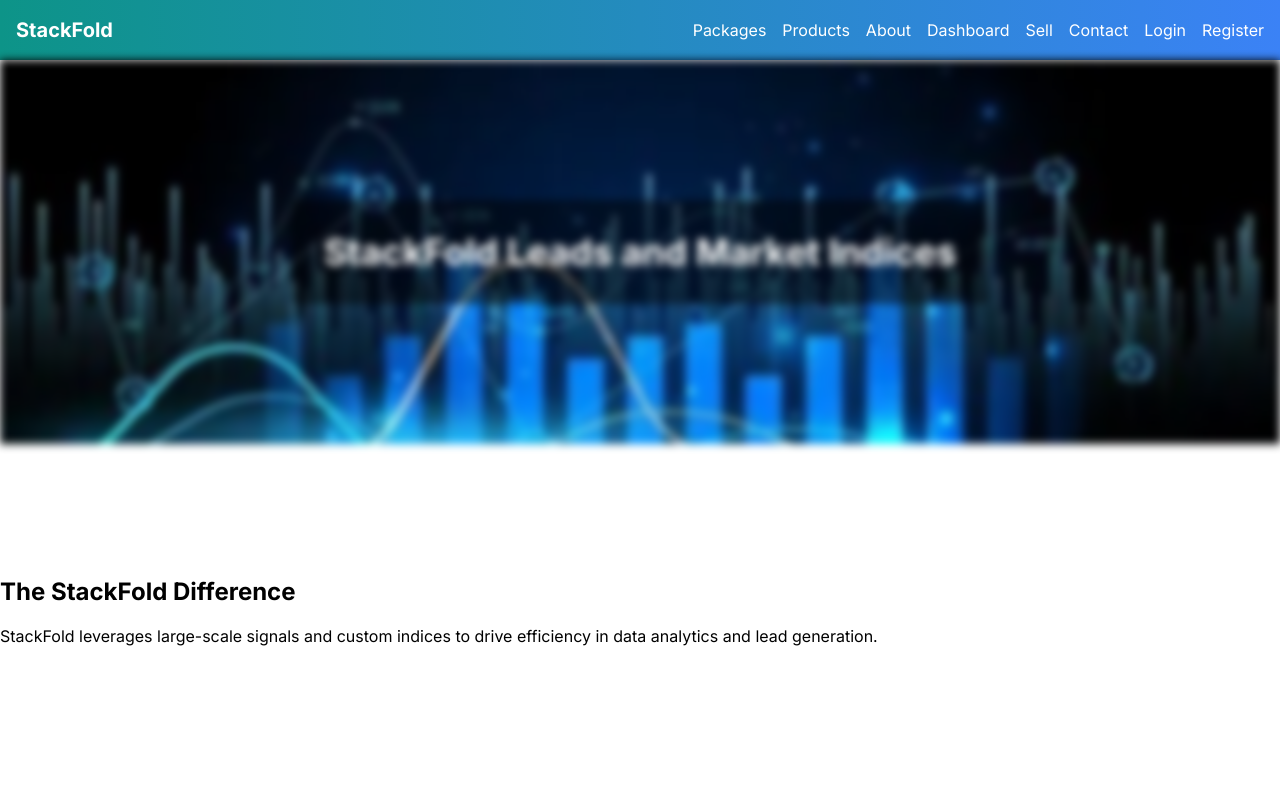
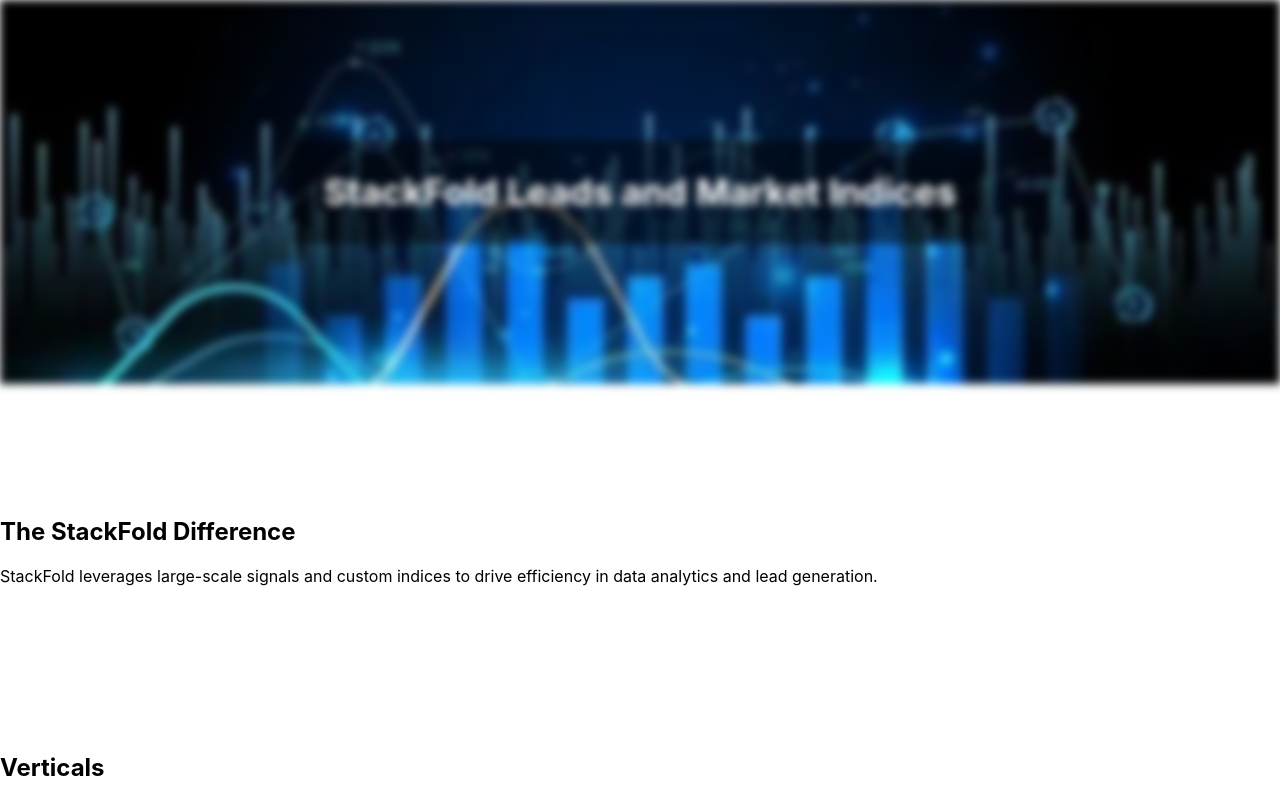
Before and after one commit to Lenaulujuju3/stackfold, a Next.js app: page / in a window 1280 px wide. Shown: the top 800 px of the page. Built offline with nearby package versions, Linux system fonts and the light colour scheme.

Commit message:
fix: ensure global Tailwind CSS loads + add /api/diag (works for pages/app routers)

```diff
--- a/app/layout.tsx
+++ b/app/layout.tsx
@@ -1,51 +1,9 @@
-import type { Metadata } from "next";
-import { Inter } from "next/font/google";
-import "./globals.css";
-import Providers from "@/components/Providers";
-import Link from "next/link";
-
-const inter = Inter({ subsets: ["latin"] });
-
-export const metadata: Metadata = {
-  title: "StackFold Leads and Market Indices",
-  description: "Data analytics, leads, and indices platform",
-  openGraph: {
-    title: "StackFold",
-    description: "Leads and Indices for your business",
-    images: "/og-image.jpg", // Assume placeholder
-  },
-};
-
-export default function RootLayout({
-  children,
-}: Readonly<{
-  children: React.ReactNode;
-}>) {
+import './globals.css';
+export const metadata = { title: 'StackFold' };
+export default function RootLayout({ children }: { children: React.ReactNode }) {
   return (
     <html lang="en">
-      <body className={inter.className}>
-        <Providers>
-          <nav className="gradient-accent text-white p-4 shadow-md">
-            <div className="container mx-auto flex justify-between items-center">
-              <Link href="/" className="font-bold text-xl">StackFold</Link>
-              <div className="space-x-4">
-                <Link href="/packages" className="hover:text-teal transition-colors">Packages</Link>
-                <Link href="/products" className="hover:text-teal transition-colors">Products</Link>
-                <Link href="/about" className="hover:text-teal transition-colors">About</Link>
-                <Link href="/dashboard" className="hover:text-teal transition-colors">Dashboard</Link>
-                <Link href="/sell" className="hover:text-teal transition-colors">Sell</Link>
-                <Link href="/contact" className="hover:text-teal transition-colors">Contact</Link>
-                <Link href="/login" className="hover:text-teal transition-colors">Login</Link>
-                <Link href="/register" className="hover:text-teal transition-colors">Register</Link>
-              </div>
-            </div>
-          </nav>
-          {children}
-          <footer className="bg-gray-800 text-white p-4 text-center mt-auto">
-            &copy; 2025 StackFold. All rights reserved.
-          </footer>
-        </Providers>
-      </body>
+      <body>{children}</body>
     </html>
   );
 }
--- /dev/null
+++ b/pages/_app.tsx
@@ -0,0 +1,5 @@
+import '../styles/globals.css';
+import type { AppProps } from 'next/app';
+export default function App({ Component, pageProps }: AppProps) {
+  return <Component {...pageProps} />;
+}
--- /dev/null
+++ b/pages/api/diag.ts
@@ -0,0 +1,10 @@
+export default function handler(_req: any, res: any) {
+  res.status(200).json({
+    ok: true,
+    NODE_ENV: process.env.NODE_ENV,
+    flags: {
+      FEATURE: process.env.NEXT_PUBLIC_FEATURE_FLAGS || null,
+      MAPBOX: !!process.env.NEXT_PUBLIC_MAPBOX_TOKEN,
+    },
+  });
+}
--- /dev/null
+++ b/styles/globals.css
@@ -0,0 +1,8 @@
+@tailwind base;
+@tailwind components;
+@tailwind utilities;
+
+/* basic resets to avoid invisible text */
+html, body { min-height: 100%; }
+body { background-color: white; color: black; }
+:root { --radius: 1rem; }
```
